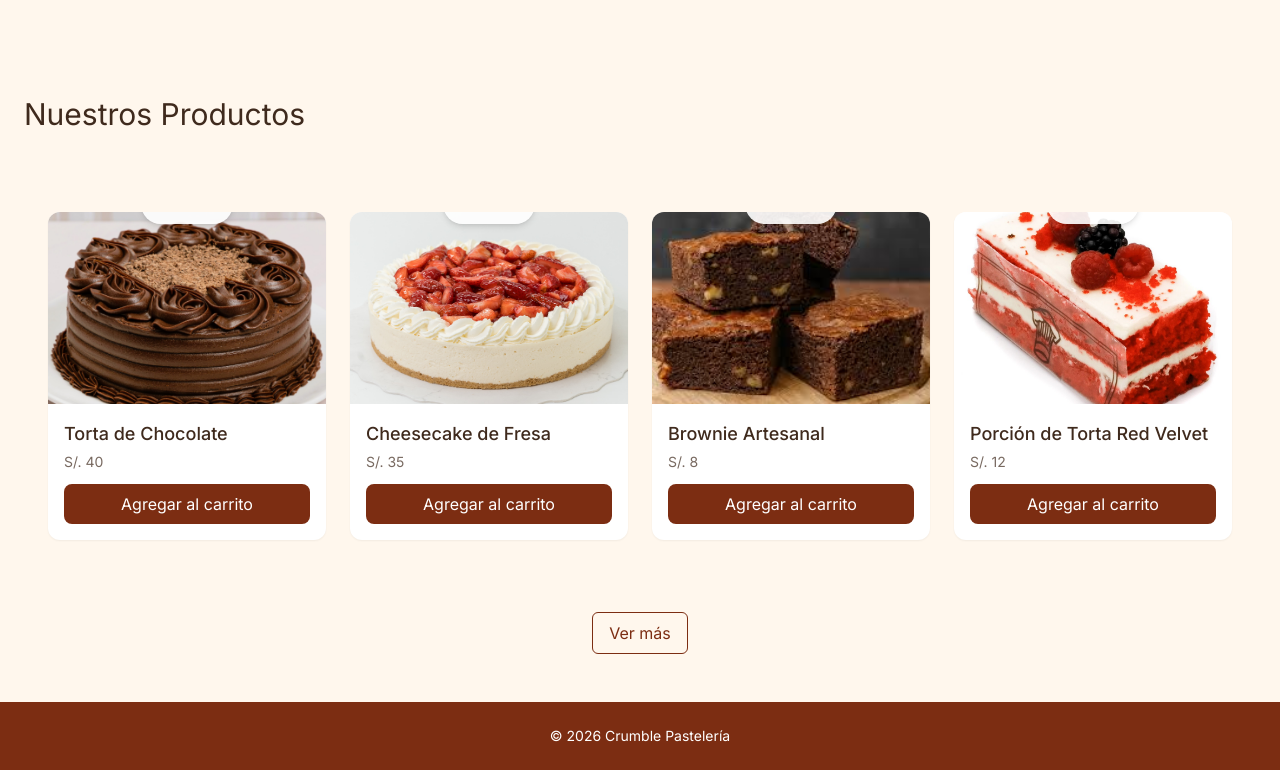
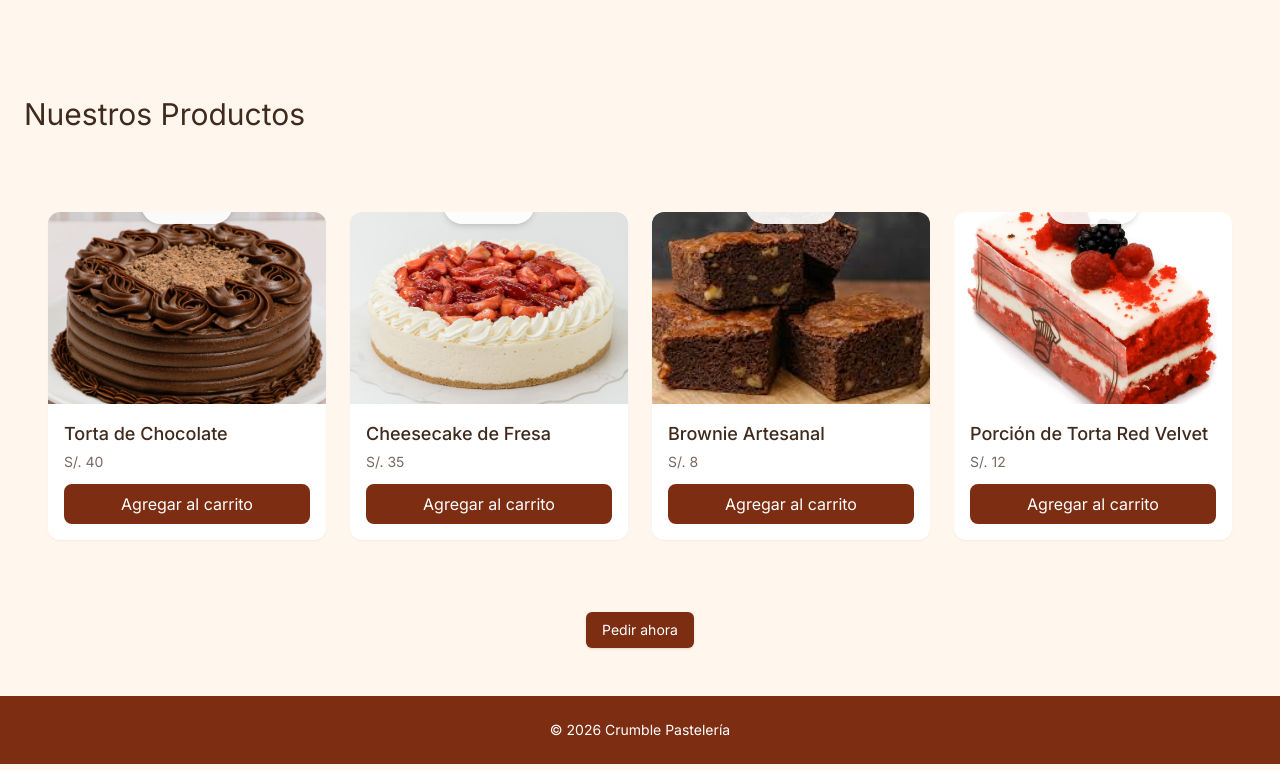
Before and after one commit to Ariannn23/crumble-pasteleria, a React (Vite) app: page / in a window 1280 px wide. Shown: the part 1546-2316 px from the top of the page. Built offline with nearby package versions, Linux system fonts and the light colour scheme.

Commit message:
commit-links

```diff
--- a/package.json
+++ b/package.json
@@ -12,7 +12,8 @@
   "dependencies": {
     "react": "^19.2.0",
     "react-dom": "^19.2.0",
-    "react-icons": "^5.5.0"
+    "react-icons": "^5.5.0",
+    "react-router-dom": "^7.12.0"
   },
   "devDependencies": {
     "@eslint/js": "^9.39.1",
--- a/src/App.jsx
+++ b/src/App.jsx
@@ -1,25 +1,18 @@
+import { BrowserRouter, Routes, Route } from "react-router-dom";
 import MainLayout from "./components/layout/MainLayout";
 import Home from "./pages/Home";
 import Shop from "./pages/Shop";
 
 function App() {
-  // Simple path-based rendering so /shop loads the Shop page directly
-  const path = window.location.pathname || "/";
-  const isShop = path.startsWith("/shop");
-
-  if (isShop) {
-    // Render the shop page inside the MainLayout so it shares header/footer and theme
-    return (
+  return (
+    <BrowserRouter>
       <MainLayout>
-        <Shop />
+        <Routes>
+          <Route path="/" element={<Home />} />
+          <Route path="/shop" element={<Shop />} />
+        </Routes>
       </MainLayout>
-    );
-  }
-
-  return (
-    <MainLayout>
-      <Home />
-    </MainLayout>
+    </BrowserRouter>
   );
 }
 
--- a/src/components/layout/Header.jsx
+++ b/src/components/layout/Header.jsx
@@ -1,5 +1,6 @@
 import { useState, useEffect, useRef } from "react";
 import { FiShoppingCart, FiMenu, FiX, FiChevronDown } from "react-icons/fi";
+import { Link } from "react-router-dom";
 import { useCart } from "../../context/CartContext";
 import CartDrawer from "../cart/CartDrawer";
 import logo from "../../assets/logo4.png";
@@ -29,7 +30,7 @@ const Header = () => {
         <div className="max-w-7xl mx-auto px-6">
           <div className="flex items-center justify-between h-16">
             {/* LOGO */}
-            <a href="/" className="flex items-center gap-3">
+            <Link to="/" className="flex items-center gap-3">
               <img
                 src={logo}
                 alt="Crumble Pastelería"
@@ -43,22 +44,20 @@ const Header = () => {
                   Pastelería Artesanal
                 </span>
               </div>
-            </a>
+            </Link>
 
             {/* NAV DESKTOP */}
             <nav className="hidden md:flex items-center gap-8 text-sm font-medium">
-              <a href="/" className="hover:text-crumble-rose">
+              <Link to="/" className="hover:text-crumble-rose">
                 <span className="relative inline-block after:absolute after:left-0 after:bottom-0 after:h-[2px] after:w-0 after:bg-crumble-rose after:transition-all after:duration-300 hover:after:w-full">
                   Inicio
                 </span>
-              </a>
-
-              <a href="/shop" className="hover:text-crumble-rose">
+              </Link>
+              <Link to="/shop" className="hover:text-crumble-rose">
                 <span className="relative inline-block after:absolute after:left-0 after:bottom-0 after:h-[2px] after:w-0 after:bg-crumble-rose after:transition-all after:duration-300 hover:after:w-full">
                   Productos
                 </span>
-              </a>
-
+              </Link>
               <a href="/#nosotros" className="hover:text-crumble-rose">
                 <span className="relative inline-block after:absolute after:left-0 after:bottom-0 after:h-[2px] after:w-0 after:bg-crumble-rose after:transition-all after:duration-300 hover:after:w-full">
                   Nosotros
@@ -105,12 +104,11 @@ const Header = () => {
                 </div>
               </div>
 
-              <a href="/shop" className="hover:text-crumble-rose">
+              <Link to="/shop" className="hover:text-crumble-rose">
                 <span className="relative inline-block after:absolute after:left-0 after:bottom-0 after:h-[2px] after:w-0 after:bg-crumble-rose after:transition-all after:duration-300 hover:after:w-full">
                   Tiendas
                 </span>
-              </a>
-
+              </Link>
               {/* CARRITO DESKTOP */}
               <button onClick={() => setCartOpen(true)} className="relative">
                 <FiShoppingCart size={22} />
@@ -164,18 +162,18 @@ const Header = () => {
               </div>
 
               <nav className="flex flex-col gap-4 text-sm">
-                <a href="/">
+                <Link to="/">
                   {" "}
                   <span className="relative inline-block after:absolute after:left-0 after:bottom-0 after:h-[2px] after:w-0 after:bg-crumble-rose after:transition-all after:duration-300 hover:after:w-full">
                     Inicio
                   </span>{" "}
-                </a>
-                <a href="/#nosotros">
+                </Link>
+                <Link to="/#nosotros">
                   {" "}
                   <span className="relative inline-block after:absolute after:left-0 after:bottom-0 after:h-[2px] after:w-0 after:bg-crumble-rose after:transition-all after:duration-300 hover:after:w-full">
                     Nosotros
                   </span>{" "}
-                </a>
+                </Link>
 
                 <div>
                   <span className="font-medium">Categorías</span>
@@ -201,7 +199,7 @@ const Header = () => {
                   </div>
                 </div>
 
-                <a href="/shop">Tiendas</a>
+                <Link to="/shop">Tiendas</Link>
               </nav>
             </div>
           </div>
--- a/src/pages/Home.jsx
+++ b/src/pages/Home.jsx
@@ -1,5 +1,6 @@
 import Products from "./Products";
 import { products } from "../data/products";
+import { Link } from "react-router-dom";
 import HeroCarousel from "../components/ui/HeroCarousel";
 import ServicesCarousel from "../components/ui/ServicesCarousel";
 
@@ -50,14 +51,12 @@ const Home = () => {
           </div>
 
           <div className="flex justify-center">
-            <a
-              href="/shop"
-              target="_blank"
-              rel="noopener noreferrer"
+            <Link
+              to="/shop"
               className="bg-crumble-chocolate text-white px-4 py-2 rounded-md shadow hover:opacity-90 text-sm"
             >
               Pedir ahora
-            </a>
+            </Link>
           </div>
         </div>
       </section>
@@ -106,14 +105,12 @@ const Home = () => {
           <div>
             <Products showHeading={false} wrapSection={false} limit={4} />
             <div className="flex justify-center mt-6">
-              <a
-                href="/shop"
-                target="_blank"
-                rel="noopener noreferrer"
-                className="px-4 py-2 rounded-md border border-crumble-chocolate text-crumble-chocolate hover:bg-crumble-cream hover:shadow-md transform transition duration-150 ease-in-out hover:-translate-y-1 active:translate-y-1 focus:outline-none focus:ring-2 focus:ring-crumble-chocolate cursor-pointer"
+              <Link
+                to="/shop"
+                className="bg-crumble-chocolate text-white px-4 py-2 rounded-md shadow hover:opacity-90 text-sm"
               >
-                Ver más
-              </a>
+                Pedir ahora
+              </Link>
             </div>
           </div>
         </div>
```
Also changed, not shown: 1 other file (tests, documents, lock files or other folders).
